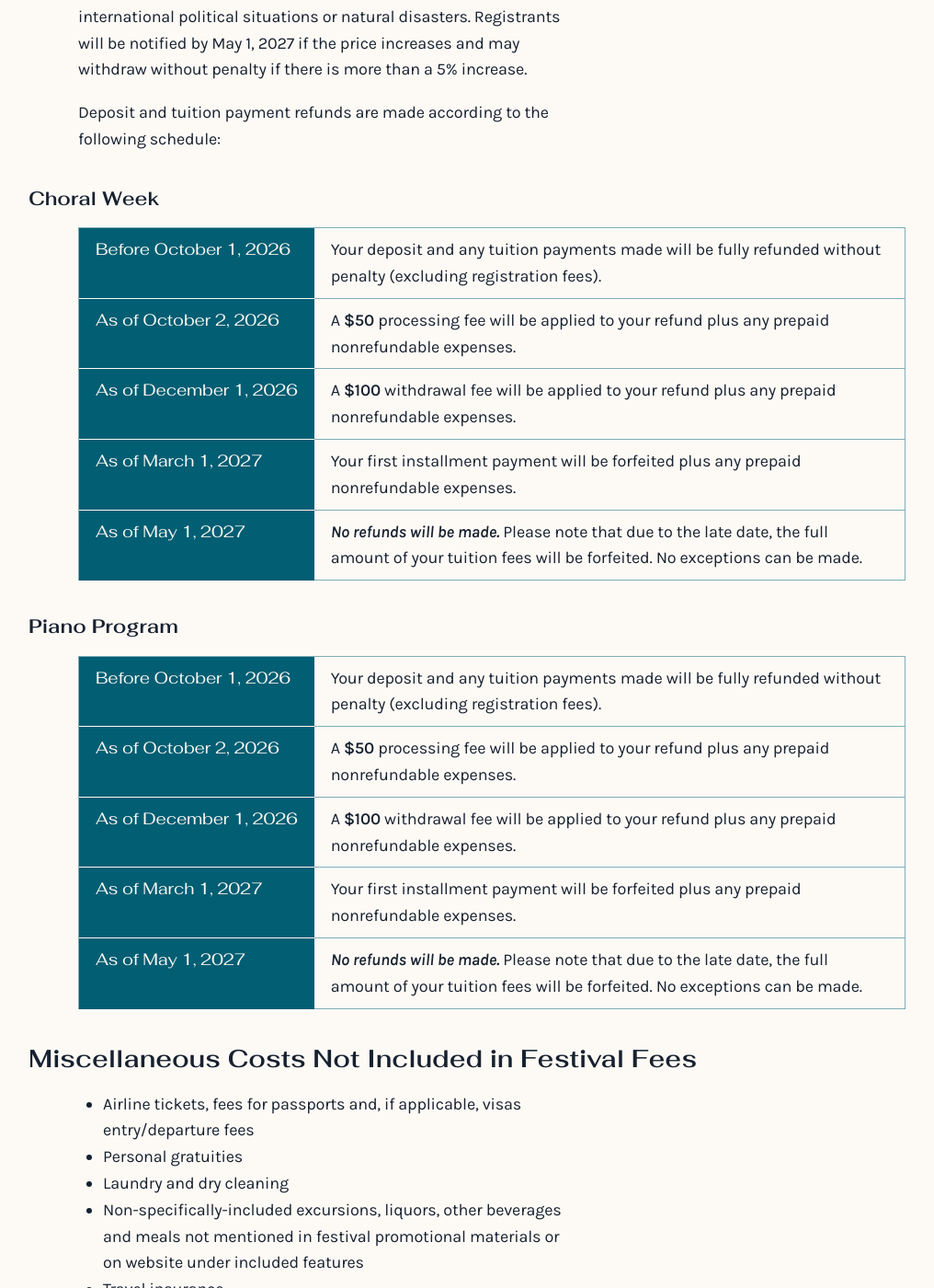
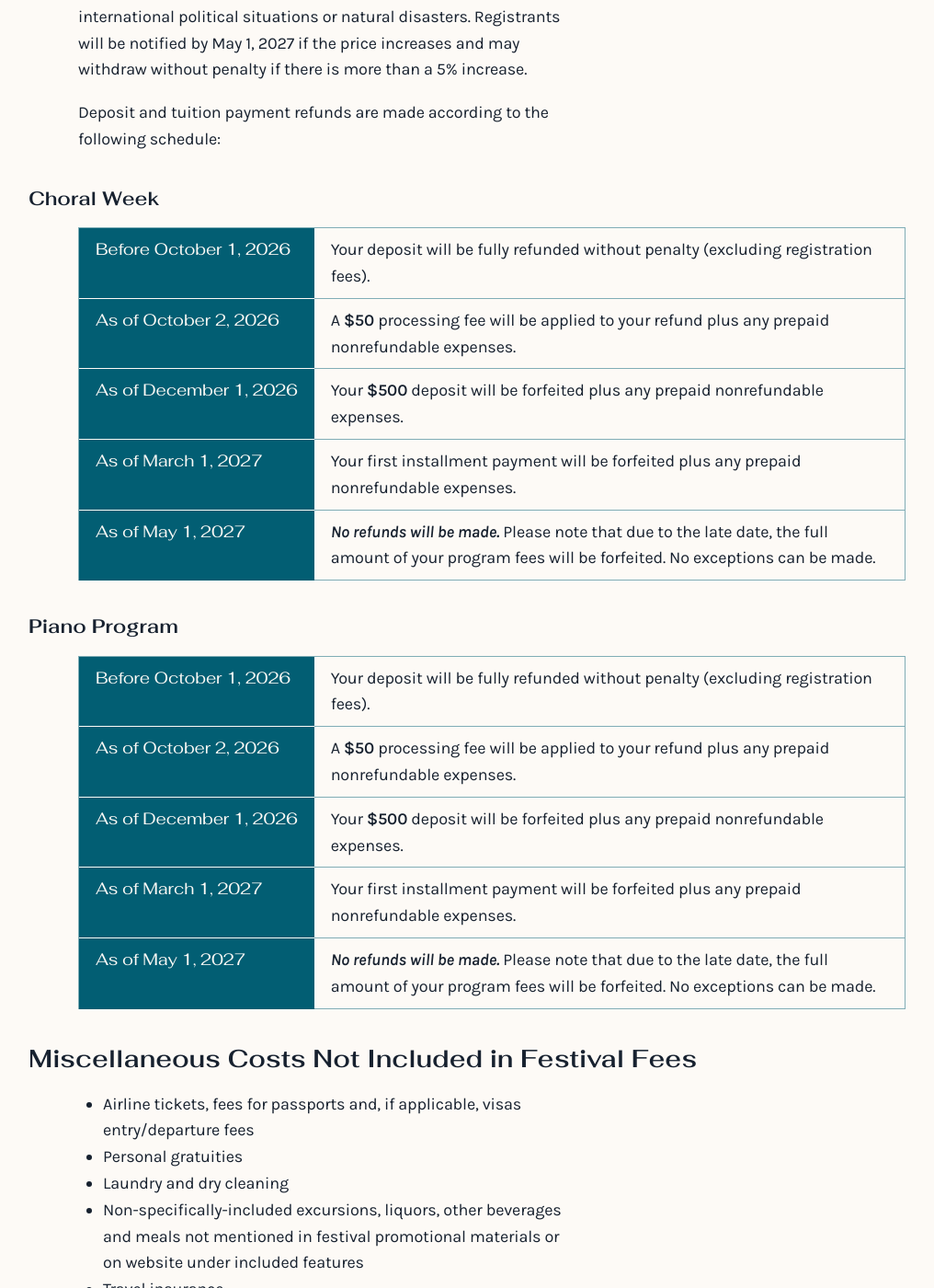
Before and after one commit to Amalfi-Festival/amalfi-festival-org, a Jekyll site: the page built from terms-and-conditions.md, in a window 1280 px wide and 1400 px high, scrolled down 631 px. Shown: the whole window at 92% size, without its empty margins (96-1112 px from the left). Built offline with Jekyll 4.4.1, drawn with Linux system fonts in a browser that asks for light colours.

Commit message:
Fix forfeit amount and text

```diff
--- a/_data/festival.yaml
+++ b/_data/festival.yaml
@@ -42,7 +42,7 @@ cancellation-policy:
     ### "Your $___ deposit will be forfeited plus any prepaid nonrefundable expenses."
     withdrawal-fee:
         as-of-date: 2026-12-01
-        amount: 100
+        amount: 500
     ### "Your first installment payment will be forfeited plus any prepaid nonrefundable expenses."
     forfeit:
         as-of-date: 2027-03-01
--- a/_data/localizations.yaml
+++ b/_data/localizations.yaml
@@ -89,7 +89,7 @@
     en: After ~~~DATE~~~
     zh: ~~~DATE~~~（含）之后申请退款
 -   key: full-refund
-    en: Your deposit and any tuition payments made will be fully refunded without penalty (excluding registration fees).
+    en: Your deposit will be fully refunded without penalty (excluding registration fees).
     zh: 已缴纳订金及学费将被全额退款（45美元注册费用不可退）。
     is-markdown: true
 -   key: processing-fee
@@ -97,7 +97,7 @@
     zh: 我们将收取**~~~COST~~~**手续费。
     is-markdown: true
 -   key: withdrawal-fee
-    en: A **~~~COST~~~** withdrawal fee will be applied to your refund plus any prepaid nonrefundable expenses.
+    en: Your **~~~COST~~~** deposit will be forfeited plus any prepaid nonrefundable expenses.
     zh: 我们将收取**~~~COST~~~**手续费。
     is-markdown: true
 -   key: deposit-forfeit
@@ -112,7 +112,7 @@
     en: Your first installment payment will be forfeited plus any prepaid nonrefundable expenses.
     is-markdown: true
 -   key: no-refund
-    en: "***No refunds will be made.*** Please note that due to the late date, the full amount of your tuition fees will be forfeited. No exceptions can be made."
+    en: "***No refunds will be made.*** Please note that due to the late date, the full amount of your program fees will be forfeited. No exceptions can be made."
     zh: 我们不再受理取消行程的申请。**一切已缴费用将不予退还。**
     is-markdown: true
 
```
